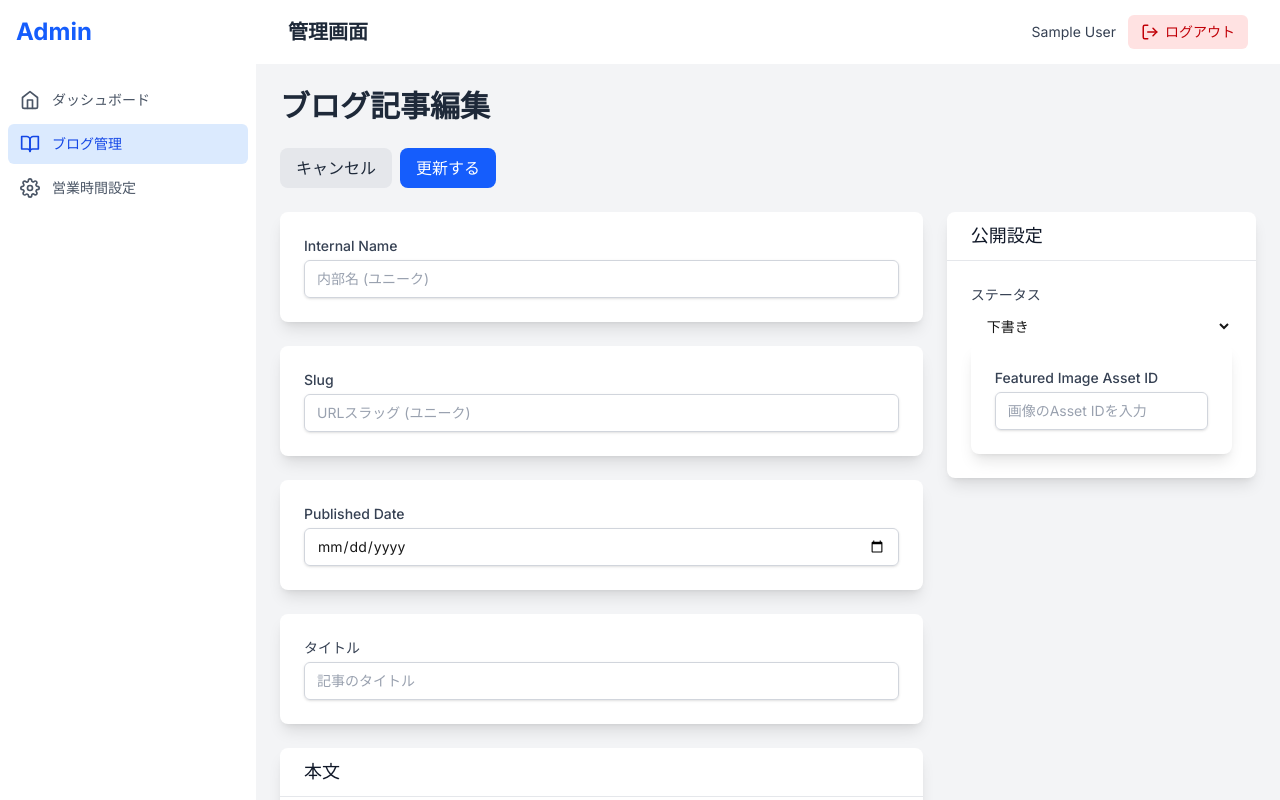
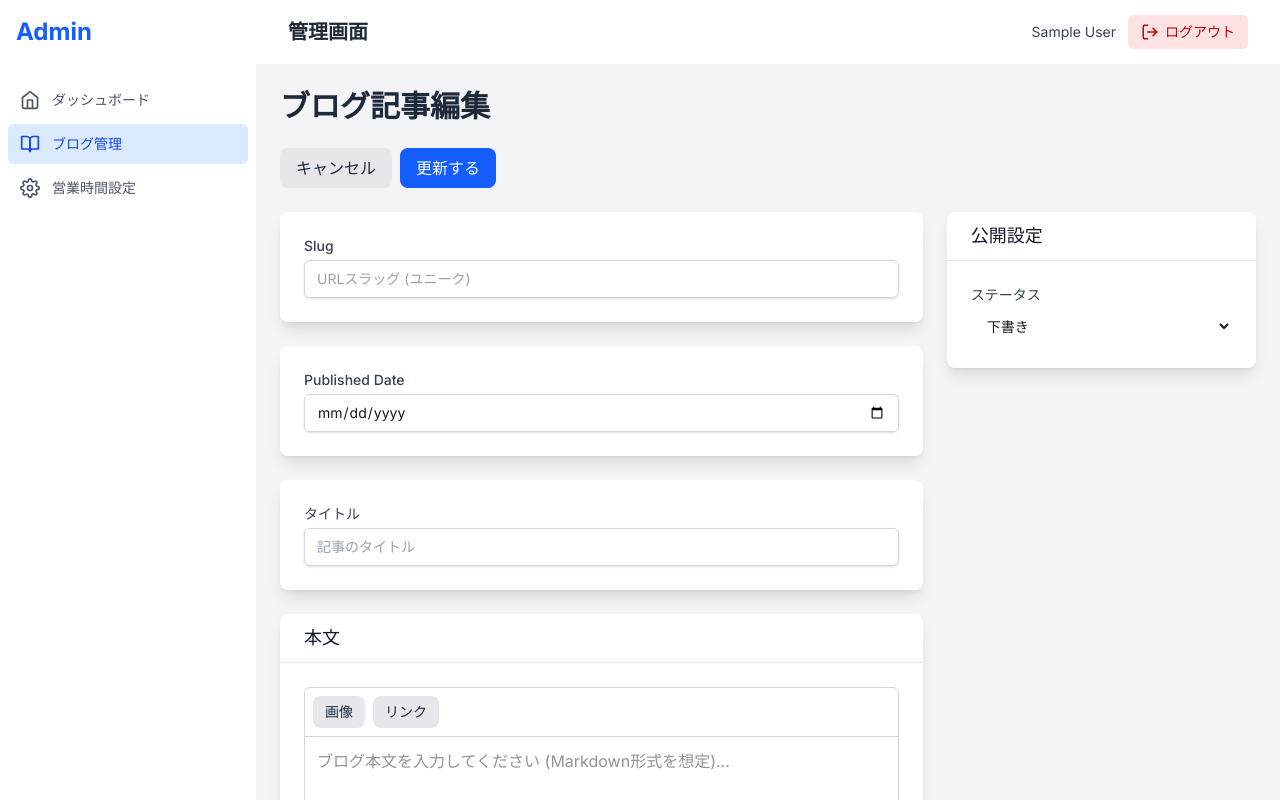
Before and after one commit to shunki1001/taihoukotobuki-admin, a Next.js app: page /admin/blog/1 in a window 1280 px wide. Built offline with nearby package versions, Linux system fonts and the light colour scheme; no server answers; sample sign-in values are in the browser's storage; what contentful-management would draw is missing.

Commit message:
モデルから画像とinternal nameを削除

```diff
--- a/src/app/admin/blog/[id]/page.tsx
+++ b/src/app/admin/blog/[id]/page.tsx
@@ -1,11 +1,10 @@
 "use client";
 
 import React, { useState, useEffect } from 'react';
-import BlogForm, { BlogFormData as BlogFormDataUI } from '@/components/admin/BlogForm';
-import { useParams, useRouter } from 'next/navigation'; // next/navigationからインポート
-import Card from '@/components/ui/Card';
+import BlogForm from '@/components/admin/BlogForm';
+import { useParams, useRouter } from 'next/navigation';
 
-import { fetchBlogPostById, updatePostInContentful, BlogFormData as BlogFormDataApi } from '@/lib/contentfulApi';
+import { fetchBlogPostById, updatePostInContentful, BlogFormData } from '@/lib/contentfulApi';
 
 // ダミーの既存記事データ (実際にはAPIから取得)
 // const fetchBlogPostById = async (id: string): Promise<BlogFormDataApi | null> => {
@@ -25,7 +24,7 @@ export default function EditBlogPage() {
   const params = useParams();
   const id = typeof params.id === 'string' ? params.id : '';
 
-  const [initialData, setInitialData] = useState<BlogFormDataUI | undefined>(undefined);
+  const [initialData, setInitialData] = useState<BlogFormData | undefined>(undefined);
   const [isLoading, setIsLoading] = useState(true);
   const [isSubmitting, setIsSubmitting] = useState(false);
   const [error, setError] = useState<string | null>(null);
@@ -38,13 +37,11 @@ export default function EditBlogPage() {
         try {
           const data = await fetchBlogPostById(id);
           if (data) {
-            // Contentful APIのBlogFormDataApi型からUI用のBlogFormDataUI型に変換
-            const uiData: BlogFormDataUI = {
-              internalName: data.internalName,
+            // Contentful APIのBlogFormDataApi型からUI用のBlogFormData型に変換
+            const uiData: BlogFormData = {
               slug: data.slug,
               publishedDate: data.publishedDate,
               title: data.title,
-              featuredImageId: data.featuredImageId,
               content: typeof data.content === 'string' ? data.content : JSON.stringify(data.content),
               status: data.status,
             };
@@ -66,16 +63,14 @@ export default function EditBlogPage() {
     }
   }, [id]);
 
-  const handleSubmit = async (data: BlogFormDataUI) => {
+  const handleSubmit = async (data: BlogFormData) => {
     setIsSubmitting(true);
     try {
-      // UI用のBlogFormDataUI型からContentful API用のBlogFormDataApi型に変換
-      const apiData: BlogFormDataApi = {
-        internalName: data.internalName,
+      // UI用のBlogFormData型からContentful API用のBlogFormDataApi型に変換
+      const apiData: BlogFormData = {
         slug: data.slug,
         publishedDate: data.publishedDate,
         title: data.title,
-        featuredImageId: data.featuredImageId,
         content: data.content,
         status: data.status,
       };
--- a/src/app/admin/blog/new/page.tsx
+++ b/src/app/admin/blog/new/page.tsx
@@ -1,9 +1,9 @@
 "use client";
 
 import React, { useState } from 'react';
-import BlogForm, { BlogFormData } from '@/components/admin/BlogForm';
+import BlogForm from '@/components/admin/BlogForm';
 import { useRouter } from 'next/navigation'; // next/navigationからインポート
-import { createPostInContentful } from '@/lib/contentfulApi';
+import { createPostInContentful, BlogFormData } from '@/lib/contentfulApi';
 
 export default function NewBlogPage() {
   const router = useRouter();
--- a/src/components/admin/BlogForm.tsx
+++ b/src/components/admin/BlogForm.tsx
@@ -6,16 +6,7 @@ import Button from '@/components/ui/Button';
 import Card from '@/components/ui/Card';
 import SimpleBlogEditor from '@/components/admin/SimpleBlogEditor';
 
-export interface BlogFormData {
-  internalName: string;
-  slug: string;
-  publishedDate: string; // ISO string
-  title: string;
-  featuredImageId: string;
-  content: string;
-  status: 'draft' | 'published';
-  // 必要に応じて他のフィールド (例: category, tags) を追加
-}
+import { BlogFormData } from '@/lib/contentfulApi';
 
 interface BlogFormProps {
   initialData?: Partial<BlogFormData>; // 編集時に初期値を設定
@@ -35,26 +26,22 @@ const BlogForm: React.FC<BlogFormProps> = ({
   const [title, setTitle] = useState('');
   const [content, setContent] = useState('');
   const [status, setStatus] = useState<'draft' | 'published'>('draft');
-  const [internalName, setInternalName] = useState('');
   const [slug, setSlug] = useState('');
   const [publishedDate, setPublishedDate] = useState('');
-  const [featuredImageId, setFeaturedImageId] = useState('');
 
   useEffect(() => {
     if (initialData) {
       setTitle(initialData.title || '');
       setContent(initialData.content || '');
-      setStatus(initialData.status || 'draft');
-      setInternalName(initialData.internalName || '');
+      setStatus(initialData.status || 'published');
       setSlug(initialData.slug || '');
       setPublishedDate(initialData.publishedDate || '');
-      setFeaturedImageId(initialData.featuredImageId || '');
     }
   }, [initialData]);
 
   const handleSubmit = async (e: React.FormEvent) => {
     e.preventDefault();
-    await onSubmit({ internalName, slug, publishedDate, title, featuredImageId, content, status });
+    await onSubmit({ slug, publishedDate, title, content, status });
   };
 
   return (
@@ -74,17 +61,6 @@ const BlogForm: React.FC<BlogFormProps> = ({
       <div className="grid grid-cols-1 lg:grid-cols-3 gap-6">
         {/* Main content area */}
         <div className="lg:col-span-2 space-y-6">
-          <Card>
-            <Input
-              label="Internal Name"
-              id="internalName"
-              value={internalName}
-              onChange={(e) => setInternalName(e.target.value)}
-              required
-              placeholder="内部名 (ユニーク)"
-              disabled={isSubmitting}
-            />
-          </Card>
           <Card>
             <Input
               label="Slug"
@@ -142,18 +118,6 @@ const BlogForm: React.FC<BlogFormProps> = ({
                 <option value="published">公開</option>
               </select>
             </div>
-            <Card>
-              <Input
-                label="Featured Image Asset ID"
-                id="featuredImageId"
-                value={featuredImageId}
-                onChange={(e) => setFeaturedImageId(e.target.value)}
-                required
-                placeholder="画像のAsset IDを入力"
-                disabled={isSubmitting}
-              />
-            </Card>
-            {/* 他に公開日ピッカー、カテゴリ、タグ選択などを追加 */}
           </Card>
         </div>
       </div>
--- a/src/lib/contentfulApi.ts
+++ b/src/lib/contentfulApi.ts
@@ -2,11 +2,9 @@ import { contentfulClient } from './contentfulClient';
 import { contentfulManagementClient } from './contentfulManagementClient';
 
 export interface BlogFormData {
-  internalName: string;
   slug: string;
   publishedDate: string; // ISO string
   title: string;
-  featuredImageId: string; // Asset ID
   content: string; // Markdown text
   status: 'draft' | 'published';
 }
@@ -25,19 +23,9 @@ export const createPostInContentful = async (data: BlogFormData) => {
   // Create entry
   const entry = await environment.createEntry('pageBlogPost', {
     fields: {
-      internalName: { 'en-US': data.internalName },
       slug: { 'en-US': data.slug },
       publishedDate: { 'en-US': data.publishedDate },
       title: { 'en-US': data.title },
-      featuredImage: {
-        'en-US': {
-          sys: {
-            type: 'Link',
-            linkType: 'Asset',
-            id: data.featuredImageId,
-          },
-        },
-      },
       content: { 'en-US': data.content },
     },
   });
@@ -56,19 +44,9 @@ export const updatePostInContentful = async (id: string, data: BlogFormData) =>
 
   const entry = await environment.getEntry(id);
 
-  entry.fields.internalName = { 'en-US': data.internalName };
   entry.fields.slug = { 'en-US': data.slug };
   entry.fields.publishedDate = { 'en-US': data.publishedDate };
   entry.fields.title = { 'en-US': data.title };
-  entry.fields.featuredImage = {
-    'en-US': {
-      sys: {
-        type: 'Link',
-        linkType: 'Asset',
-        id: data.featuredImageId,
-      },
-    },
-  };
   entry.fields.content = { 'en-US': data.content };
 
   const updatedEntry = await entry.update();
@@ -97,11 +75,9 @@ export const fetchBlogPostById = async (id: string): Promise<BlogFormData | null
     const fields = entry.fields;
 
     return {
-      internalName: fields.internalName ?? '',
       slug: fields.slug ?? '',
       publishedDate: fields.publishedDate ?? '',
       title: fields.title ?? '',
-      featuredImageId: fields.featuredImage?.sys?.id ?? '',
       content: fields.content ?? '',
       status: entry.sys.publishedAt ? 'published' : 'draft',
     };
```
